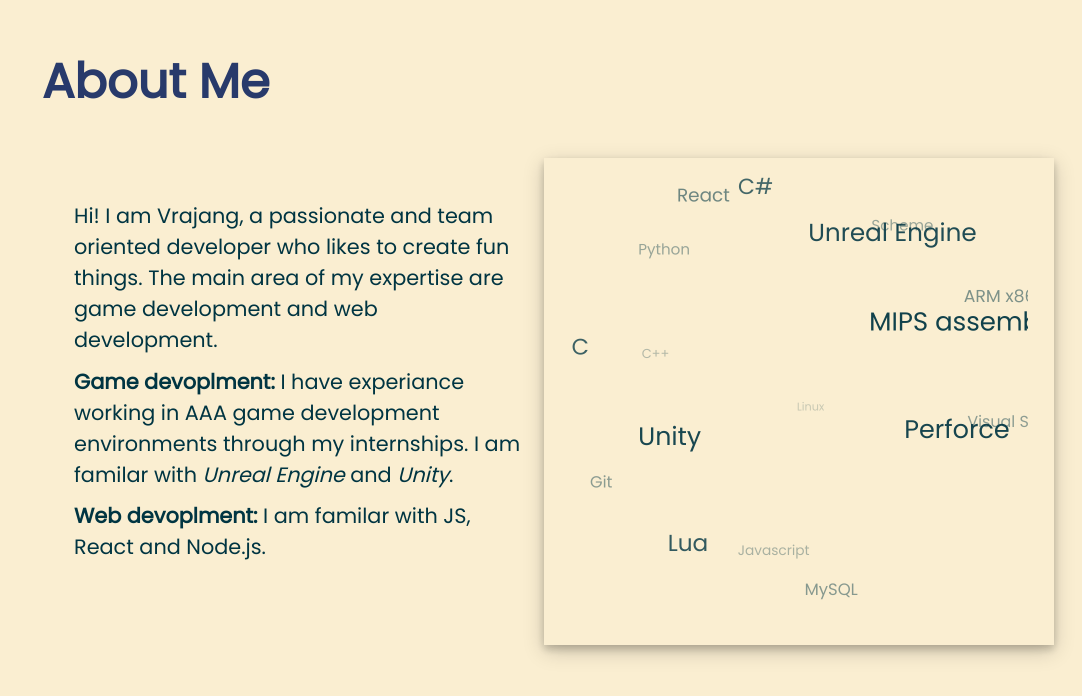
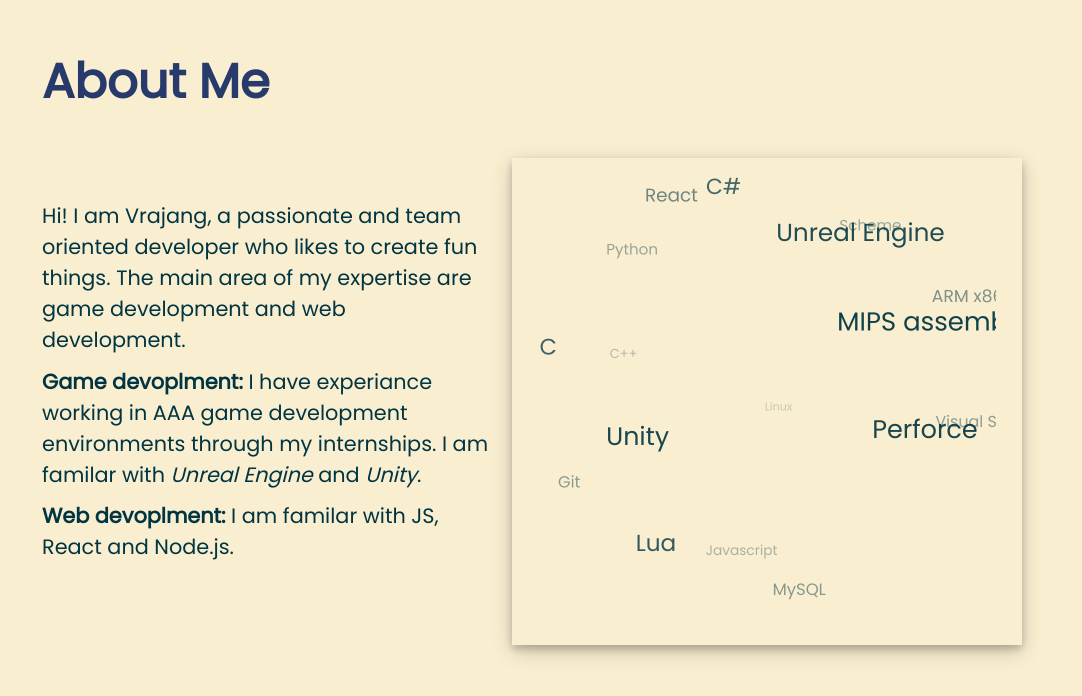
Before and after one commit to Vsparikh/Vsparikh.github.io, a React (Create React App) app: page / in a window 1280 px wide. Shown: the part 994-1690 px from the top of the page, without its empty margins (198-1280 px from the left). Built offline with nearby package versions, Linux system fonts and the light colour scheme.

Commit message:
change padding for skill content

```diff
--- a/src/css/index.css
+++ b/src/css/index.css
@@ -374,6 +374,7 @@
 .skill-content {
   display: flexbox;
   padding: 2em;
+  padding-left: 0;
   margin: 0;
   overflow: auto;
   max-width: 35vw;
--- a/src/css/index.scss
+++ b/src/css/index.scss
@@ -303,6 +303,7 @@
 .skill-content {
   display: flexbox;
   padding: 2em;
+  padding-left: 0;
   margin: 0;
   overflow: auto;
   max-width: 35vw;
```
Also changed, not shown: 1 other file (tests, documents, lock files or other folders).
